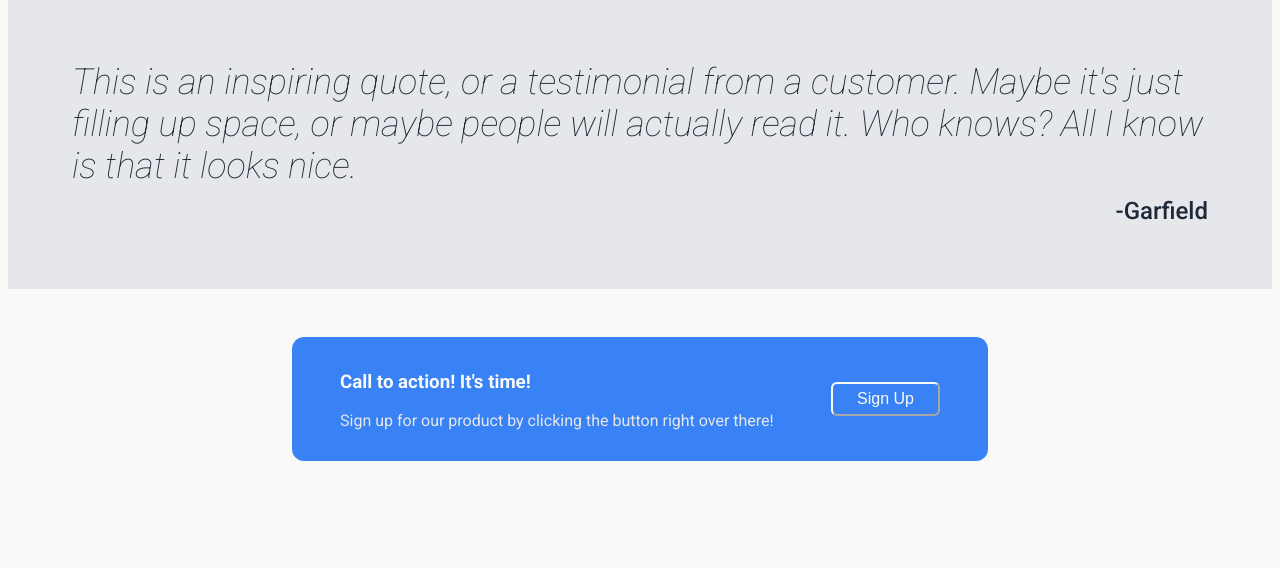
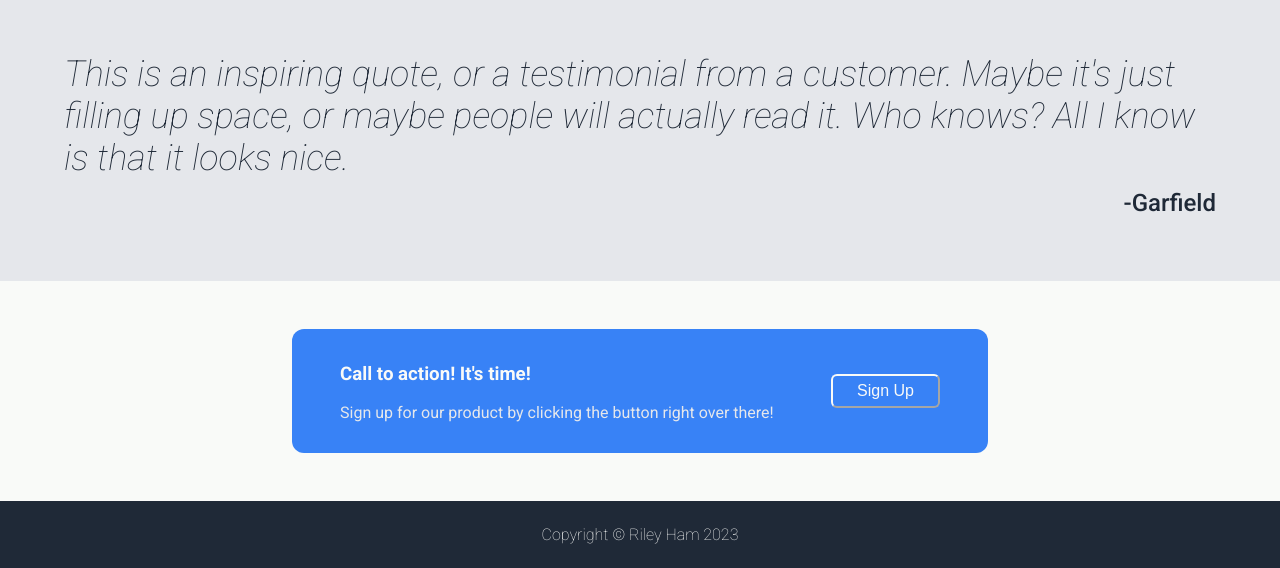
Before and after one commit to rileyham/landing-page, a plain HTML site: page index.html in a window 1280 px wide. Shown: the part 924-1492 px from the top of the page. Before the commit the page ends 1441 px from the top, so only its background shows below. Drawn offline with Linux system fonts and the light colour scheme.

Commit message:
Add footer to page

```diff
--- a/index.html
+++ b/index.html
@@ -76,7 +76,9 @@
     </div>
 
     <!--Footer-->
-
+    <div class="footer">
+        Copyright © Riley Ham 2023
+    </div>
 
 </body>
 </html>
--- a/style.css
+++ b/style.css
@@ -2,6 +2,7 @@ body {
     min-height:100vh;
     font-family: 'Roboto', sans-serif;
     background-color: #f9faf8;
+    margin:0;
 }
 
 h1 {
@@ -146,3 +147,12 @@ p {
     padding: 6px 24px;
 
 }
+
+.footer {
+    background-color: #1f2937;
+    color: #f9faf8;
+    text-align: center;
+    padding: 24px;
+    font-weight: 100;
+
+}
```
